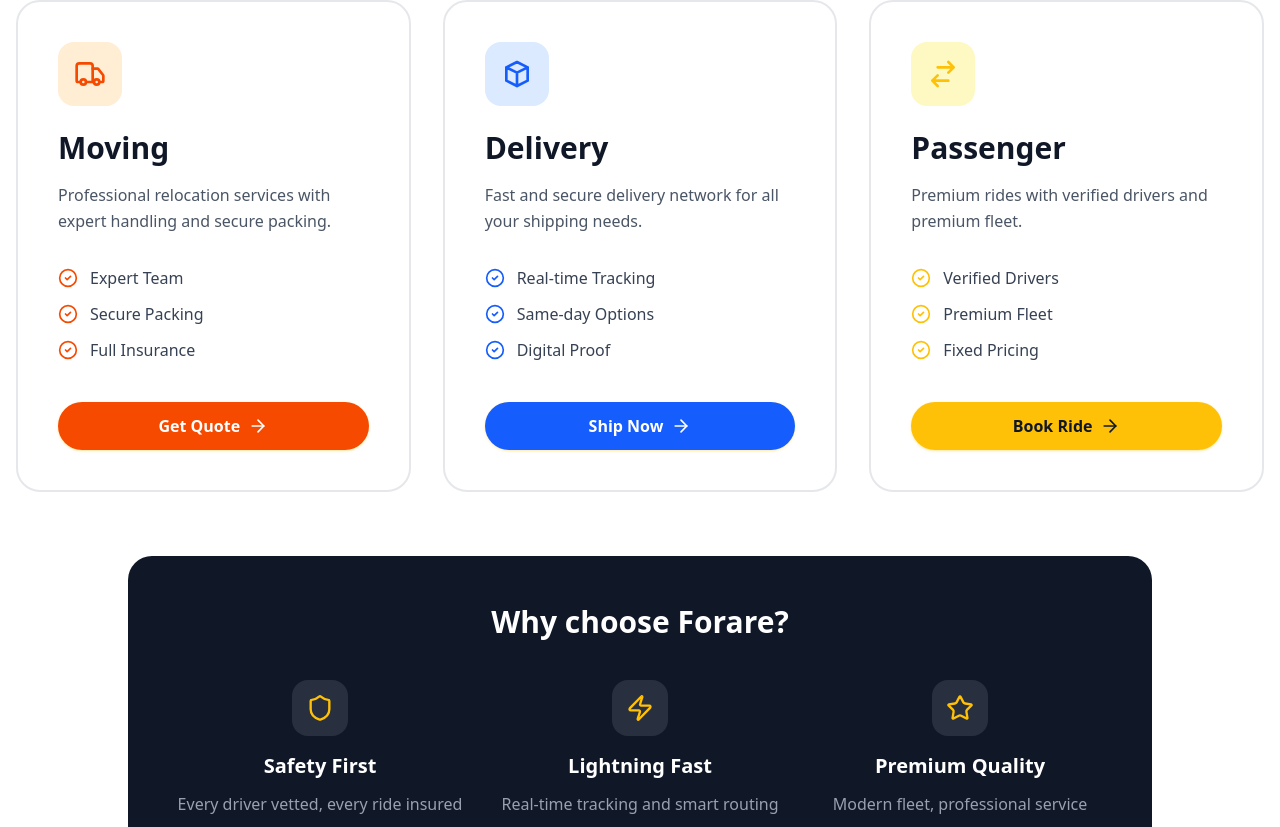
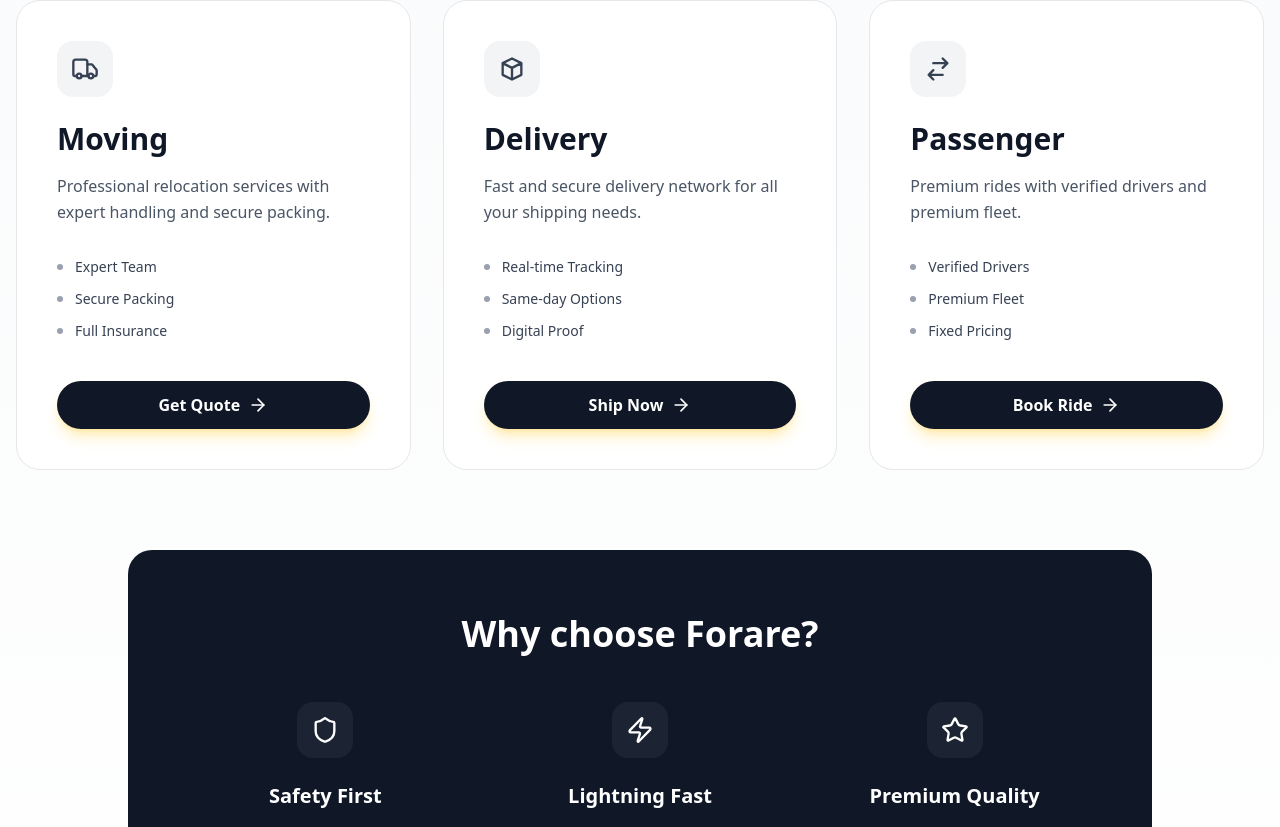
Before and after one commit to amjadjamshad99884-creator/Forare, a Next.js app: page / in a window 1280 px wide. Shown: the part 1501-2328 px from the top of the page. Built offline with nearby package versions, Linux system fonts and the light colour scheme; no server answers; the database is empty.

Commit message:
Create elegant brand-consistent services section

```diff
--- a/src/app/page.tsx
+++ b/src/app/page.tsx
@@ -119,7 +119,153 @@
         </div>
       </section>
 
-      {/* Services - Equal 3-Column Grid */}
+      {/* Services - Elegant & Brand Consistent */}
+      <section className="py-32 bg-gradient-to-b from-gray-50 to-white">
+        <div className="container mx-auto px-4">
+          <FadeIn className="text-center mb-20 max-w-3xl mx-auto">
+            <h2 className="text-5xl md:text-6xl font-bold mb-6 text-gray-900">
+              Everything you need
+            </h2>
+            <p className="text-xl text-gray-600">
+              Three core services, one seamless experience
+            </p>
+          </FadeIn>
+
+          {/* Elegant 3-Column Grid */}
+          <div className="grid lg:grid-cols-3 gap-8 max-w-7xl mx-auto">
+            {/* Moving */}
+            <FadeIn delay={0.1} className="group">
+              <div className="relative h-full bg-white border border-gray-200 rounded-3xl p-10 hover:border-gray-300 hover:shadow-lg transition-all duration-300">
+                {/* Subtle gradient overlay on hover */}
+                <div className="absolute inset-0 bg-gradient-to-br from-gray-50 to-transparent opacity-0 group-hover:opacity-100 transition-opacity duration-300 rounded-3xl" />
+
+                <div className="relative z-10">
+                  <div className="w-14 h-14 rounded-2xl bg-gray-100 flex items-center justify-center mb-6 group-hover:bg-gray-900 transition-colors duration-300">
+                    <Truck className="w-7 h-7 text-gray-700 group-hover:text-white transition-colors duration-300" />
+                  </div>
+
+                  <h3 className="text-3xl font-bold mb-4 text-gray-900">Moving</h3>
+                  <p className="text-gray-600 mb-8 leading-relaxed">
+                    Professional relocation services with expert handling and secure packing.
+                  </p>
+
+                  <div className="space-y-3 mb-10">
+                    {['Expert Team', 'Secure Packing', 'Full Insurance'].map((item, i) => (
+                      <div key={i} className="flex items-center gap-3 text-gray-700">
+                        <div className="w-1.5 h-1.5 rounded-full bg-gray-400" />
+                        <span className="font-medium text-sm">{item}</span>
+                      </div>
+                    ))}
+                  </div>
+
+                  <Link href="/moving">
+                    <Button className="w-full bg-gray-900 hover:bg-gray-800 text-white h-12 rounded-full font-semibold transition-all duration-200">
+                      Get Quote
+                      <ArrowRight className="ml-2 w-5 h-5" />
+                    </Button>
+                  </Link>
+                </div>
+              </div>
+            </FadeIn>
+
+            {/* Delivery */}
+            <FadeIn delay={0.2} className="group">
+              <div className="relative h-full bg-white border border-gray-200 rounded-3xl p-10 hover:border-gray-300 hover:shadow-lg transition-all duration-300">
+                {/* Subtle gradient overlay on hover */}
+                <div className="absolute inset-0 bg-gradient-to-br from-gray-50 to-transparent opacity-0 group-hover:opacity-100 transition-opacity duration-300 rounded-3xl" />
+
+                <div className="relative z-10">
+                  <div className="w-14 h-14 rounded-2xl bg-gray-100 flex items-center justify-center mb-6 group-hover:bg-gray-900 transition-colors duration-300">
+                    <svg className="w-7 h-7 text-gray-700 group-hover:text-white transition-colors duration-300" fill="none" viewBox="0 0 24 24" stroke="currentColor">
+                      <path strokeLinecap="round" strokeLinejoin="round" strokeWidth={2} d="M20 7l-8-4-8 4m16 0l-8 4m8-4v10l-8 4m0-10L4 7m8 4v10M4 7v10l8 4" />
+                    </svg>
+                  </div>
+
+                  <h3 className="text-3xl font-bold mb-4 text-gray-900">Delivery</h3>
+                  <p className="text-gray-600 mb-8 leading-relaxed">
+                    Fast and secure delivery network for all your shipping needs.
+                  </p>
+
+                  <div className="space-y-3 mb-10">
+                    {['Real-time Tracking', 'Same-day Options', 'Digital Proof'].map((item, i) => (
+                      <div key={i} className="flex items-center gap-3 text-gray-700">
+                        <div className="w-1.5 h-1.5 rounded-full bg-gray-400" />
+                        <span className="font-medium text-sm">{item}</span>
+                      </div>
+                    ))}
+                  </div>
+
+                  <Link href="/delivery">
+                    <Button className="w-full bg-gray-900 hover:bg-gray-800 text-white h-12 rounded-full font-semibold transition-all duration-200">
+                      Ship Now
+                      <ArrowRight className="ml-2 w-5 h-5" />
+                    </Button>
+                  </Link>
+                </div>
+              </div>
+            </FadeIn>
+
+            {/* Passenger */}
+            <FadeIn delay={0.3} className="group">
+              <div className="relative h-full bg-white border border-gray-200 rounded-3xl p-10 hover:border-gray-300 hover:shadow-lg transition-all duration-300">
+                {/* Subtle gradient overlay on hover */}
+                <div className="absolute inset-0 bg-gradient-to-br from-gray-50 to-transparent opacity-0 group-hover:opacity-100 transition-opacity duration-300 rounded-3xl" />
+
+                <div className="relative z-10">
+                  <div className="w-14 h-14 rounded-2xl bg-gray-100 flex items-center justify-center mb-6 group-hover:bg-gray-900 transition-colors duration-300">
+                    <svg className="w-7 h-7 text-gray-700 group-hover:text-white transition-colors duration-300" fill="none" viewBox="0 0 24 24" stroke="currentColor">
+                      <path strokeLinecap="round" strokeLinejoin="round" strokeWidth={2} d="M8 7h12m0 0l-4-4m4 4l-4 4m0 6H4m0 0l4 4m-4-4l4-4" />
+                    </svg>
+                  </div>
+
+                  <h3 className="text-3xl font-bold mb-4 text-gray-900">Passenger</h3>
+                  <p className="text-gray-600 mb-8 leading-relaxed">
+                    Premium rides with verified drivers and premium fleet.
+                  </p>
+
+                  <div className="space-y-3 mb-10">
+                    {['Verified Drivers', 'Premium Fleet', 'Fixed Pricing'].map((item, i) => (
+                      <div key={i} className="flex items-center gap-3 text-gray-700">
+                        <div className="w-1.5 h-1.5 rounded-full bg-gray-400" />
+                        <span className="font-medium text-sm">{item}</span>
+                      </div>
+                    ))}
+                  </div>
+
+                  <Link href="/passenger">
+                    <Button className="w-full bg-gray-900 hover:bg-gray-800 text-white h-12 rounded-full font-semibold transition-all duration-200">
+                      Book Ride
+                      <ArrowRight className="ml-2 w-5 h-5" />
+                    </Button>
+                  </Link>
+                </div>
+              </div>
+            </FadeIn>
+          </div>
+
+          {/* Why Choose Us - Elegant Dark Card */}
+          <FadeIn delay={0.4} className="mt-20">
+            <div className="bg-gray-900 rounded-3xl p-12 md:p-16 max-w-5xl mx-auto">
+              <h3 className="text-3xl md:text-4xl font-bold mb-12 text-white text-center">Why choose Forare?</h3>
+              <div className="grid md:grid-cols-3 gap-12">
+                {[
+                  { icon: Shield, title: "Safety First", desc: "Every driver vetted, every ride insured" },
+                  { icon: Zap, title: "Lightning Fast", desc: "Real-time tracking and smart routing" },
+                  { icon: Star, title: "Premium Quality", desc: "Modern fleet, professional service" },
+                ].map((item, i) => (
+                  <div key={i} className="text-center">
+                    <div className="inline-flex items-center justify-center w-14 h-14 rounded-2xl bg-white/5 mb-6">
+                      <item.icon className="w-7 h-7 text-white" />
+                    </div>
+                    <h4 className="text-xl font-bold text-white mb-3">{item.title}</h4>
+                    <p className="text-gray-400 leading-relaxed">{item.desc}</p>
+                  </div>
+                ))}
+              </div>
+            </div>
+          </FadeIn>
+        </div>
+      </section>
       <section className="py-32 bg-white">
         <div className="container mx-auto px-4">
           <FadeIn className="text-center mb-20 max-w-3xl mx-auto">
```
